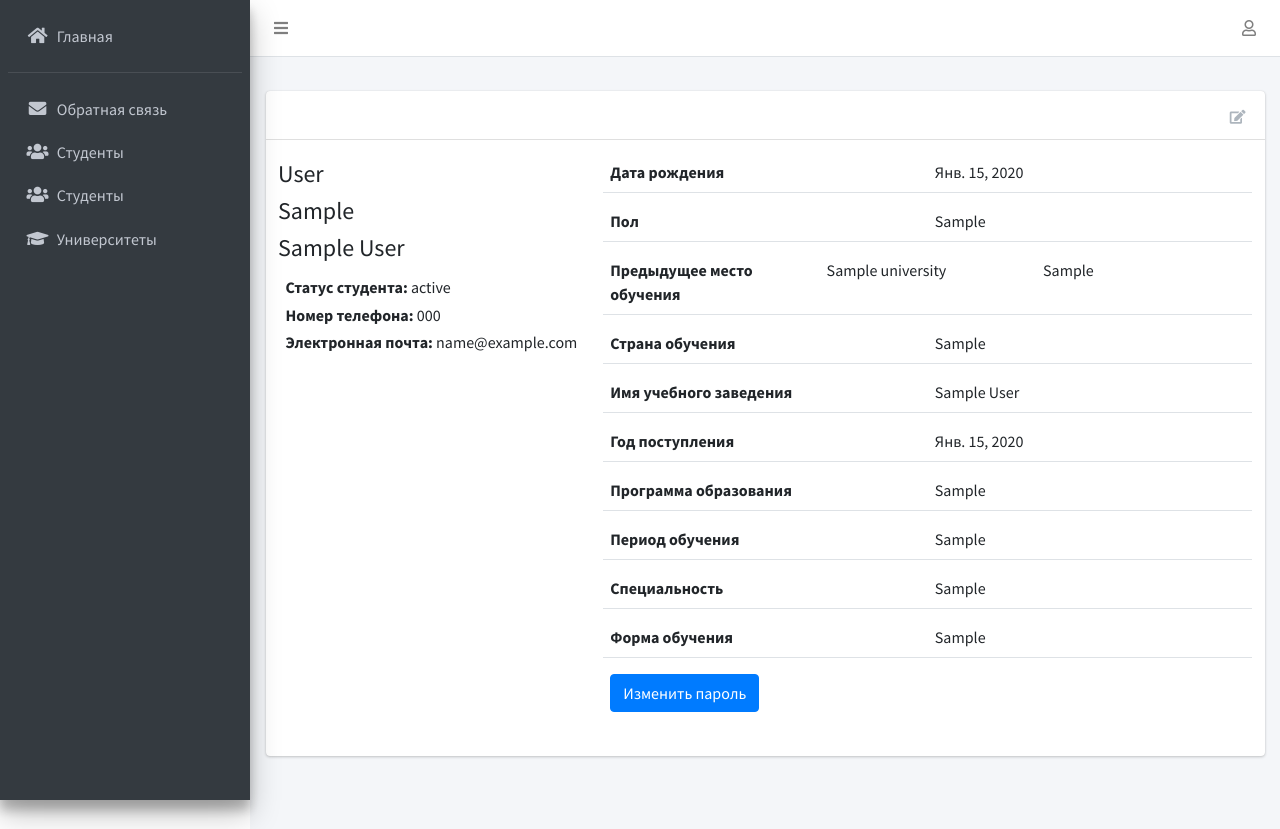
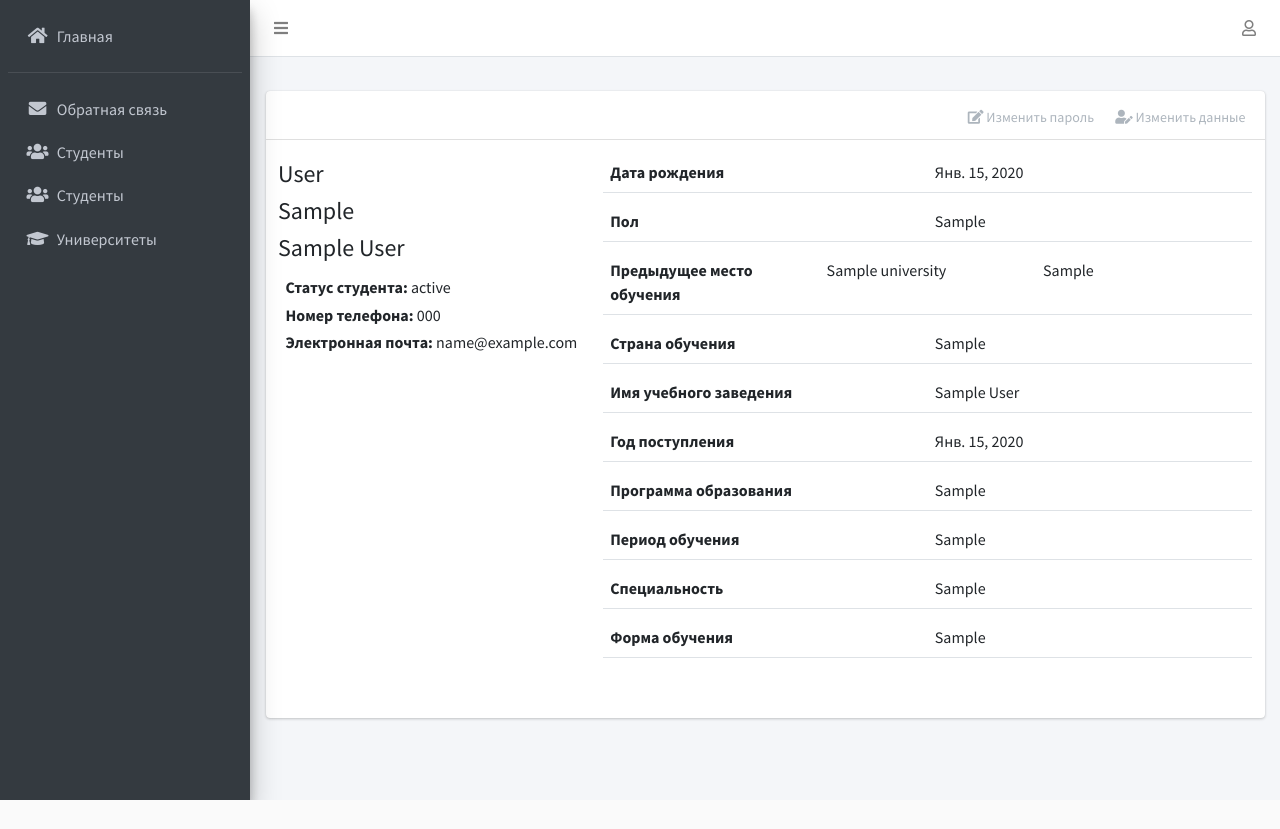
Before and after one commit to Suiunduk/dcu-stud, a Django app: page /students/profile/1/ in a window 1280 px wide. After the commit the page ends 800 px from the top, so only its background shows below. Run offline with Django 3.2, Linux system fonts and the light colour scheme; a user stored in the database is signed in; tables that the repository leaves empty hold one stand-in row (values such as "Sample post"); some libraries are stand-ins or nearby versions.

Commit message:
Requirements

```diff
--- a/students/templates/students/student_profile.html
+++ b/students/templates/students/student_profile.html
@@ -5,8 +5,11 @@
 <div class="card-header">
   <div class="card-tools">
     <!--<a href="#" class="btn btn-tool">Print</a>-->
-    <a href="{% url 'student-update' object.user_id %}" class="btn btn-tool">
-      <i class="fas fa-edit"></i>
+    <a class="btn btn-tool" href="{% url 'change_password' %}"><i class="fas fa-edit"></i>
+        Изменить пароль
+    </a>
+    <a href="{% url 'student-update' object.user_id %}" class="btn btn-tool"><i class="fas fa-user-edit"></i>
+        Изменить данные
     </a>
   </div>
 </div>
@@ -125,8 +128,6 @@
             </div>
           </div>
 
-          <a class="btn btn-primary" href="{% url 'change_password' %}">Изменить пароль</a>
-
         </div>
 
       </div>
```
Also changed, not shown: requirements.txt (added, +46 -0 lines).
